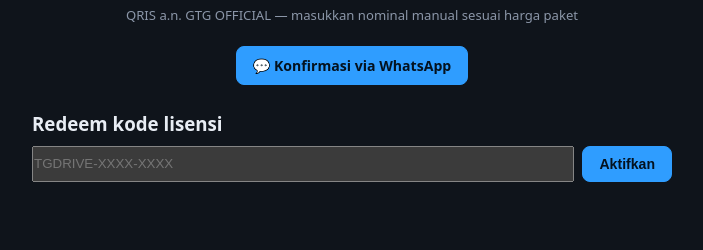
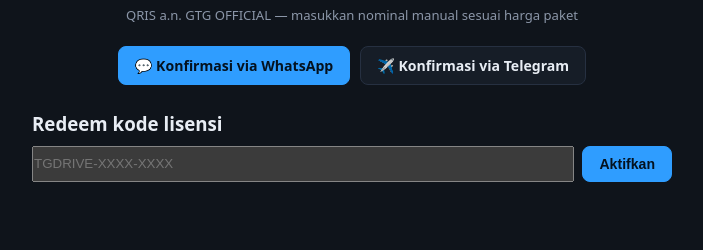
Before and after one commit to diyansantoso26/tgdrive-server, a Flask app: template templates/upgrade.html in a window 1280 px wide. Shown: the part 944-1194 px from the top of the page, without its empty margins (36-739 px from the left). Run offline with Flask 3, Linux system fonts and the light colour scheme; data comes from the database, SQL or seed files in the repository; the template is opened without the code that fills it: most values are stand-ins (such as "Sample title", 1, 10 or a date in 2020).

Commit message:
tgdrive-server: tombol konfirmasi Telegram + fix link WA

```diff
--- a/templates/upgrade.html
+++ b/templates/upgrade.html
@@ -45,10 +45,16 @@
     <img src="{{ qris_url }}" alt="QRIS pembayaran" style="max-width:260px;width:100%;border-radius:10px;border:1px solid var(--line)">
     <p class="muted" style="font-size:.82rem;margin-top:6px">QRIS a.n. GTG OFFICIAL — masukkan nominal manual sesuai harga paket</p>
   </div>
-  {% if wa_number %}
-  <div style="text-align:center;margin-top:10px">
+  {% if wa_number or telegram_username %}
+  <div style="text-align:center;margin-top:10px;display:flex;gap:10px;justify-content:center;flex-wrap:wrap">
+    {% if wa_number %}
     <a class="btn primary" target="_blank" rel="noopener" id="waBtn" href="#">💬 Konfirmasi via WhatsApp</a>
+    {% endif %}
+    {% if telegram_username %}
+    <a class="btn" target="_blank" rel="noopener" id="tgBtn" href="https://t.me/{{ telegram_username }}">✈️ Konfirmasi via Telegram</a>
+    {% endif %}
   </div>
+  <p class="muted" id="cpMsg" style="font-size:.8rem;margin-top:8px;display:none">Pesan konfirmasi disalin — tinggal tempel (paste) di chat Telegram.</p>
   {% else %}
   <p class="muted" style="font-size:.88rem">Setelah bayar, hubungi admin untuk konfirmasi.</p>
   {% endif %}
@@ -64,9 +70,23 @@
 </div>
 
 <script>
-{% if wa_number %}
-document.getElementById('waBtn').href='https://wa.me/{{ wa_number }}?text='+encodeURIComponent('Halo admin, saya sudah bayar lisensi TG Drive.\nUsername: {{ session.get("username","") }}\nPaket: \nNominal: Rp ');
-{% endif %}
+(function(){
+  const msg='Halo admin, saya sudah bayar lisensi TG Drive.\nUsername: {{ session.get("username","") }}\nPaket: \nNominal: Rp ';
+  {% if wa_number %}
+  document.getElementById('waBtn').href='https://wa.me/{{ wa_number }}?text='+encodeURIComponent(msg);
+  {% endif %}
+  {% if telegram_username %}
+  const tg=document.getElementById('tgBtn');
+  if(tg)tg.addEventListener('click',()=>{
+    // Telegram tidak mendukung prefill pesan via link — salin dulu biar user tinggal paste
+    try{
+      if(navigator.clipboard&&navigator.clipboard.writeText){
+        navigator.clipboard.writeText(msg).then(()=>{document.getElementById('cpMsg').style.display='';}).catch(()=>{});
+      }
+    }catch(e){}
+  });
+  {% endif %}
+})();
 async function redeem(){
   const code=document.getElementById('licCode').value.trim();
   const msg=document.getElementById('licMsg');
```
